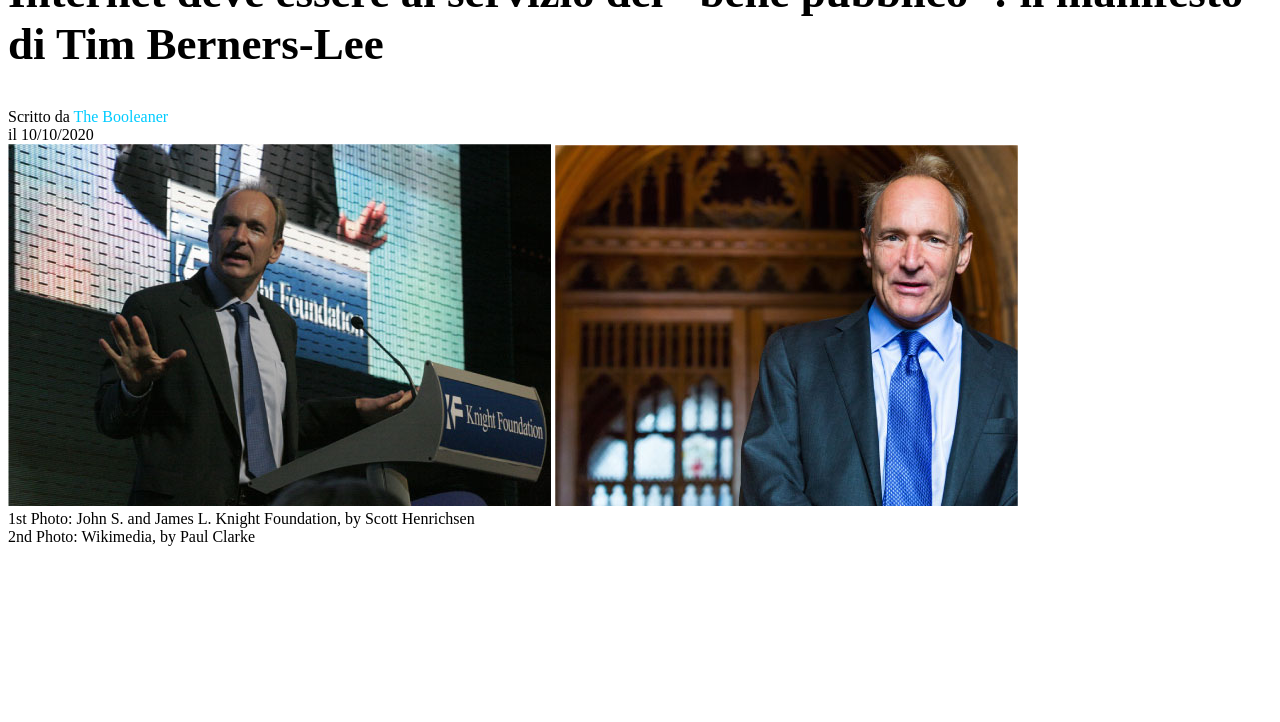
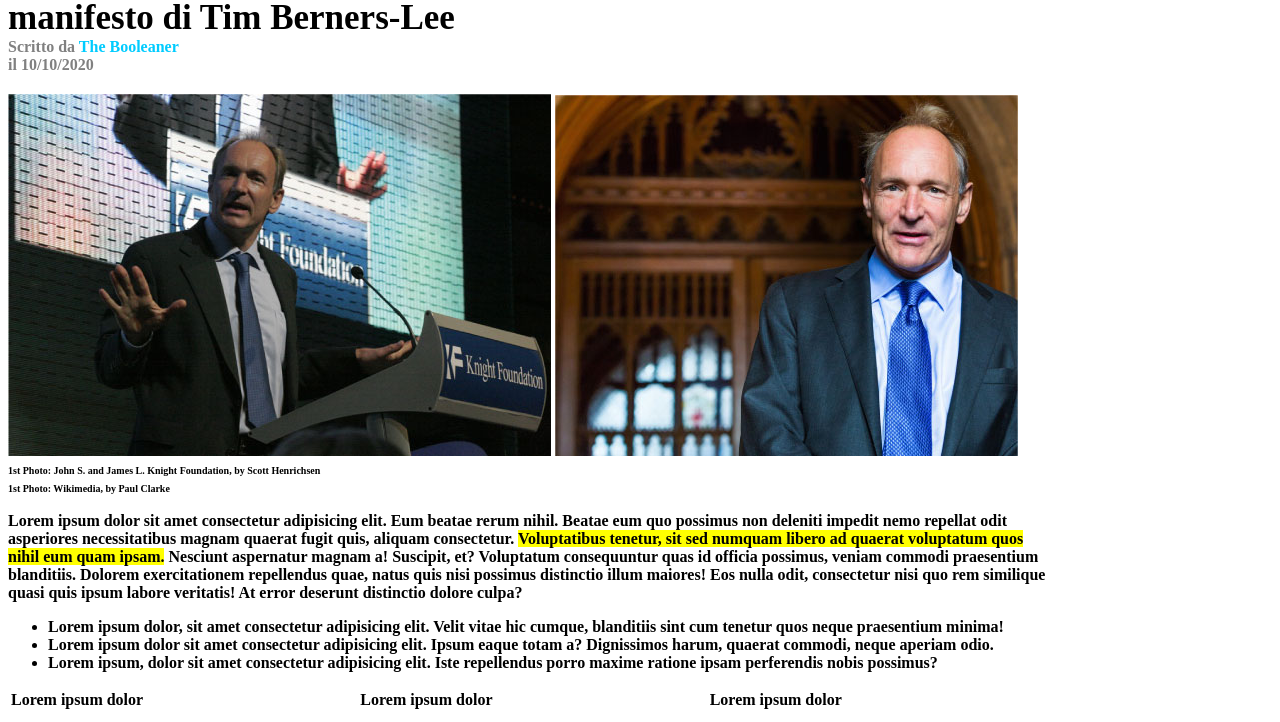
Before and after one commit to LambertoNeri/html-css-booleaner, a plain HTML site: page index.html in a window 1280 px wide. Shown: the part 179-901 px from the top of the page. Before the commit the page ends 800 px from the top, so only its background shows below. Drawn offline with Linux system fonts and the light colour scheme.

Commit message:
add divs,some css and table

```diff
--- a/assets/style.css
+++ b/assets/style.css
@@ -2,8 +2,15 @@ header{
     height: 100px;
     background-image: url(../img/pattern.png);
     background-color: rgb(0, 204, 255);
+    background-size: 20% ;
 }
 
+main {
+    display: inline-block;
+    margin: auto;
+    width: 1050px;
+    font-weight: 800;
+}
 .headerimg{
     height: 150px;
     width: 150px;
@@ -11,10 +18,45 @@ header{
     padding-left: 3px;
 }
 
+.titolo{
+    width: 900px;
+}
+
+.idi{
+    font-weight: 800;
+    color: grey
+}
+
+
+
 h1{
-    font-size: 45px;
+    font-size: 35px;
+    margin-bottom: 0;
+    font-weight: 800;
 }
 
 .booleaner{
     color: rgb(0, 204, 255);
+
 }
+
+.immagini1{
+    padding-top: 20px;
+}
+
+.testopiccolo{
+    font-size: 10px;
+    text-align: center;
+}
+
+.evidenziato{
+    background-color: yellow;
+}
+
+table{
+    width: 100%;
+}
+
+.firstline{
+    background-color: rgb(0, 204, 255);
+}
--- a/index.html
+++ b/index.html
@@ -1,5 +1,5 @@
 <!DOCTYPE html>
-<html lang="en">
+<html lang="it">
 <head>
     <meta charset="UTF-8">
     <meta http-equiv="X-UA-Compatible" content="IE=edge">
@@ -12,21 +12,51 @@
         <img class="headerimg" src="img/logo.svg" alt="">
     </header>
     <main>
+
         <section>
-            <h1>Internet deve essere al servizio del "bene pubblico": il manifesto di Tim Berners-Lee</h1>
-            Scritto da <span class="booleaner">The Booleaner</span>
-            <br> il 10/10/2020
+            <div class="titolo">
+                <h1>Internet deve essere al servizio del "bene pubblico": il manifesto di Tim Berners-Lee</h1>
+            <div class="idi">Scritto da <span class="booleaner">The Booleaner</span>
+                <br> il 10/10/2020</div>
+
+            </div>
+            <div class="immagini1">
+                <img class="immagini2" src="img/tim-1.jpg" alt="">
+                <img class="immagini3" src="img/tim-2.jpg" alt="">
+            </div>
+            <div>
+                <span class="testopiccolo"><strong>1st Photo: John S. and James L. Knight Foundation, by Scott Henrichsen</strong></span>
+            </div>
+            <div>
+                <span class="testopiccolo"><strong>1st Photo: Wikimedia, by Paul Clarke</strong></span>
+            </div>
+
+            <article>
+                <p>Lorem ipsum dolor sit amet consectetur adipisicing elit. Eum beatae rerum nihil. Beatae eum quo possimus non deleniti impedit nemo repellat odit asperiores necessitatibus magnam quaerat fugit quis, aliquam consectetur.
+                <span class="evidenziato">Voluptatibus tenetur, sit sed numquam libero ad quaerat voluptatum quos nihil eum quam ipsam.</span> Nesciunt aspernatur magnam a! Suscipit, et? Voluptatum consequuntur quas id officia possimus, veniam commodi praesentium blanditiis.
+                Dolorem exercitationem repellendus quae, natus quis nisi possimus distinctio illum maiores! Eos nulla odit, consectetur nisi quo rem similique quasi quis ipsum labore veritatis! At error deserunt distinctio dolore culpa?</p>
+
+                <ul>
+                    <li>Lorem ipsum dolor, sit amet consectetur adipisicing elit. Velit vitae hic cumque, blanditiis sint cum tenetur quos neque praesentium minima!</li>
+                    <li>Lorem ipsum dolor sit amet consectetur adipisicing elit. Ipsum eaque totam a? Dignissimos harum, quaerat commodi, neque aperiam odio.</li>
+                    <li>Lorem ipsum, dolor sit amet consectetur adipisicing elit. Iste repellendus porro maxime ratione ipsam perferendis nobis possimus?</li>
+                </ul>
+
+                <table>
+                    <tr class="firstline">
+                        <thead>
+                            <td>Lorem ipsum dolor</td>
+                            <td>Lorem ipsum dolor</td>
+                            <td>Lorem ipsum dolor</td>
+                        </thead>
+                    </tr>
+
+                </table>
+
+
+            </article>
         </section>
-        <div>
-            <img src="img/tim-1.jpg" alt="">
-            <img src="img/tim-2.jpg" alt="">
-        </div>
-        <div>
-            <span>1st Photo: John S. and James L. Knight Foundation, by Scott Henrichsen</span>
-        </div>
-        <div>
-            <span>2nd Photo: Wikimedia, by Paul Clarke</span>
-        </div>
+
     </main>
 </body>
 </html>
```
